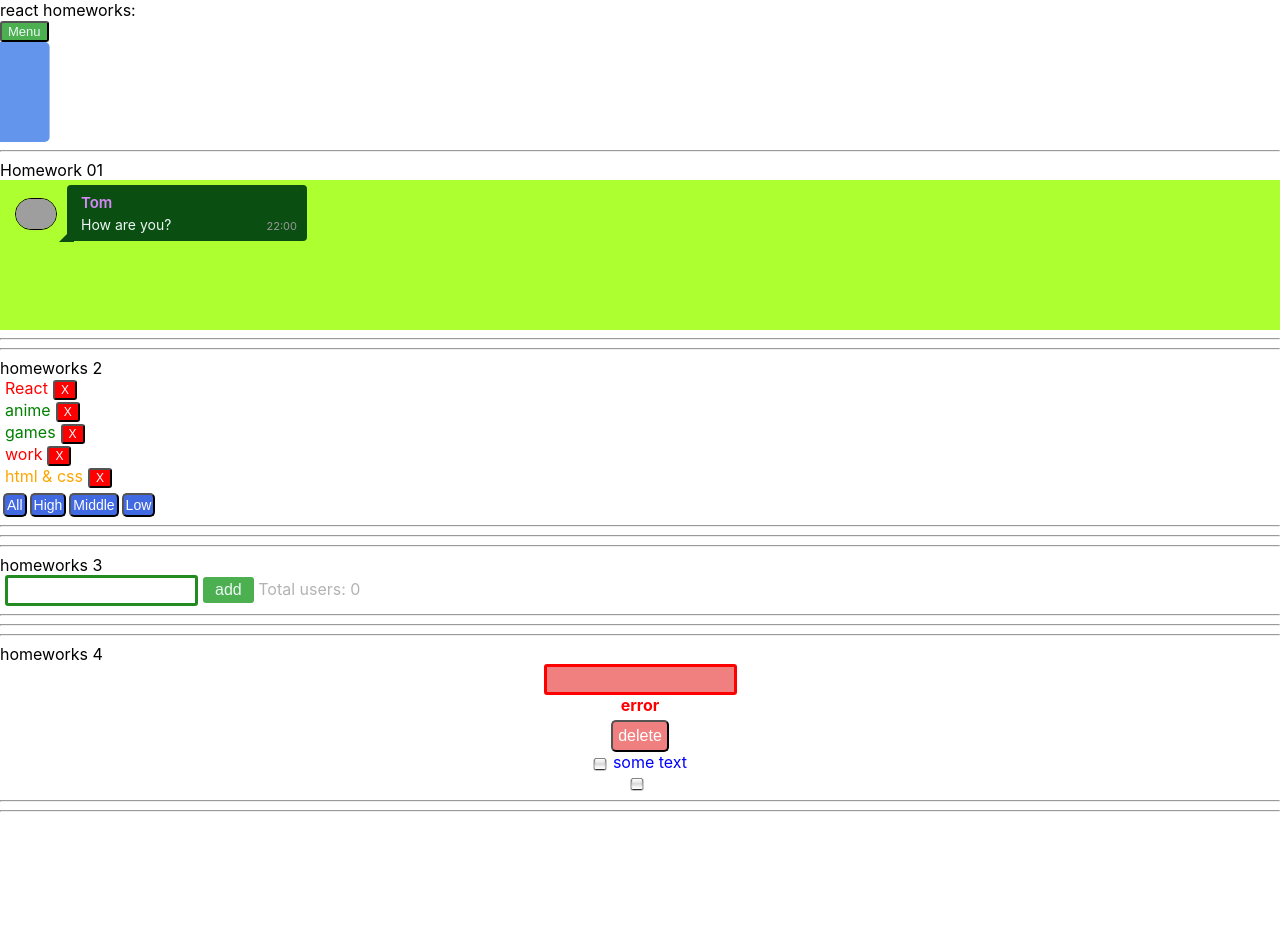
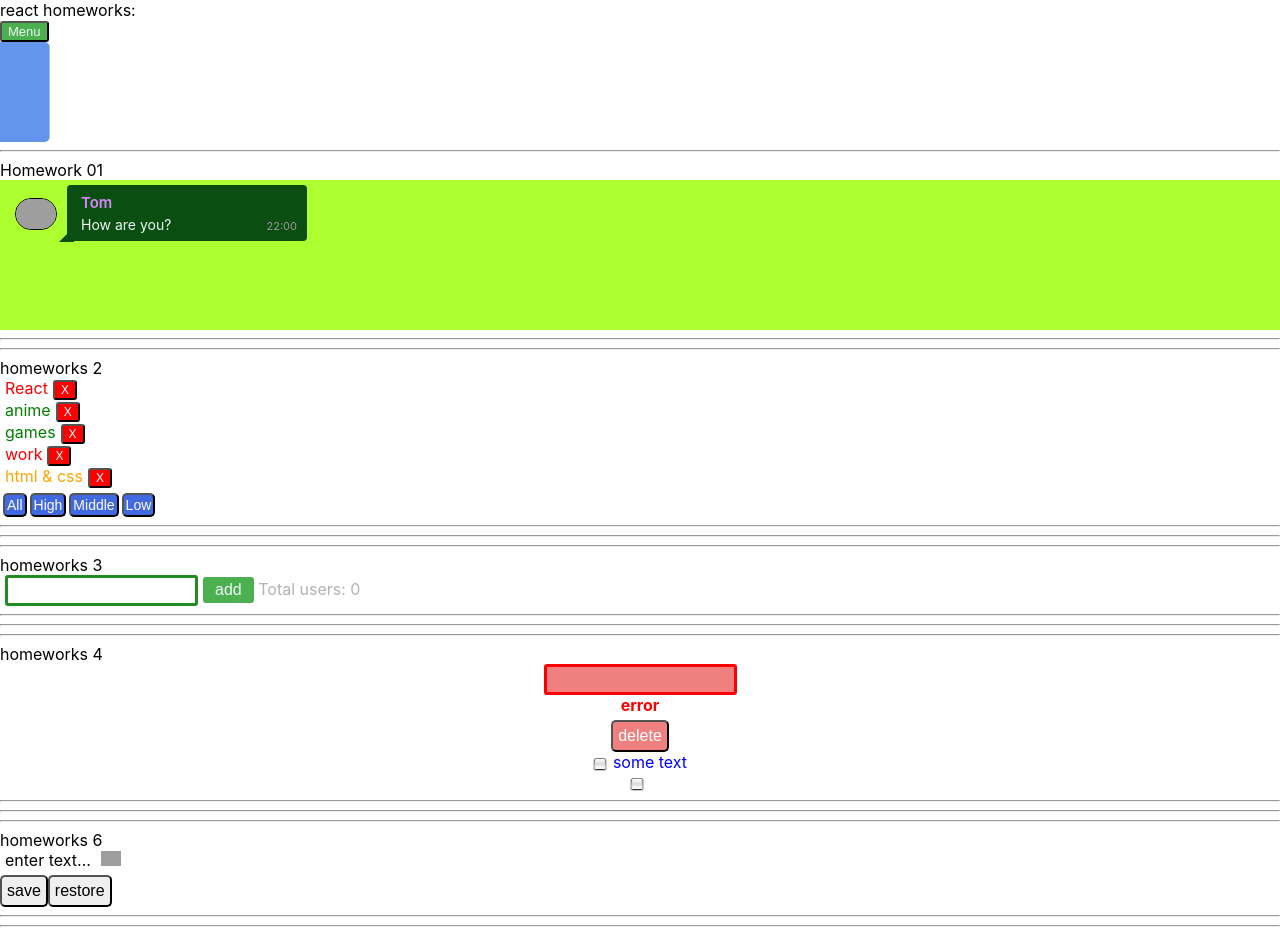
Before and after one commit to alex-machulski/React-Homeworks, a React (Create React App) app: page /#/pre-junior in a window 1280 px wide. Before the commit the page ends 820 px from the top, so only its background shows below. Built offline with nearby package versions, Linux system fonts and the light colour scheme; grey boxes are pictures that could not be loaded.

Commit message:
HW6 done

```diff
--- a/package.json
+++ b/package.json
@@ -14,6 +14,7 @@
     "@types/react-dom": "^16.9.0",
     "@types/react-router-dom": "^5.1.7",
     "@types/uuid": "^8.3.0",
+    "csscomb": "^4.3.0",
     "gh-pages": "^3.1.0",
     "react": "^16.13.1",
     "react-dom": "^16.13.1",
--- a/src/p2-homeworks/h5/pages/PreJunior.tsx
+++ b/src/p2-homeworks/h5/pages/PreJunior.tsx
@@ -3,6 +3,7 @@ import HW1 from "../../h1/HW1";
 import HW2 from "../../h2/HW2";
 import HW3 from "../../h3/HW3";
 import HW4 from "../../h4/HW4";
+import HW6 from "../../h6/HW6";
 
 function PreJunior() {
     return (
@@ -11,7 +12,7 @@ function PreJunior() {
             <HW2/>
             <HW3/>
             <HW4/>
-            {/*<HW6/>*/}
+            <HW6/>
         </div>
     );
 }
--- a/src/p2-homeworks/h6/HW6.tsx
+++ b/src/p2-homeworks/h6/HW6.tsx
@@ -10,7 +10,8 @@ function HW6() {
         saveState<string>("editable-span-value", value);
     };
     const restore = () => {
-        // setValue();
+        const savedItem: string = restoreState<string>("editable-span-value", "enter text...");
+        setValue(savedItem);
     };
 
     return (
--- /dev/null
+++ b/src/p2-homeworks/h6/common/c4-SuperEditableSpan/SuperEditableSpan.module.css
@@ -0,0 +1,8 @@
+.editableSpan {
+    margin-left: 5px;
+    color: black;
+}
+
+span.editableSpan img {
+    margin-left: 10px;
+}
--- a/src/p2-homeworks/h6/common/c4-SuperEditableSpan/SuperEditableSpan.tsx
+++ b/src/p2-homeworks/h6/common/c4-SuperEditableSpan/SuperEditableSpan.tsx
@@ -1,5 +1,6 @@
 import React, {DetailedHTMLProps, InputHTMLAttributes, HTMLAttributes, useState} from "react";
 import SuperInputText from "../../../h4/common/c1-SuperInputText/SuperInputText";
+import s from "./SuperEditableSpan.module.css";
 
 // тип пропсов обычного инпута
 type DefaultInputPropsType = DetailedHTMLProps<InputHTMLAttributes<HTMLInputElement>, HTMLInputElement>;
@@ -31,22 +32,22 @@ const SuperEditableSpan: React.FC<SuperEditableSpanType> = (
     const {children, onDoubleClick, className, ...restSpanProps} = spanProps || {};
 
     const onEnterCallback = () => {
-        // setEditMode(); // выключить editMode при нажатии Enter
+        setEditMode(false); // выключить editMode при нажатии Enter
 
         onEnter && onEnter();
     };
     const onBlurCallback = (e: React.FocusEvent<HTMLInputElement>) => {
-        // setEditMode(); // выключить editMode при нажатии за пределами инпута
+        setEditMode(false); // выключить editMode при нажатии за пределами инпута
 
         onBlur && onBlur(e);
     };
     const onDoubleClickCallBack = (e: React.MouseEvent<HTMLSpanElement, MouseEvent>) => {
-        // setEditMode(); // включить editMode при двойном клике
+        setEditMode(true); // включить editMode при двойном клике
 
         onDoubleClick && onDoubleClick(e);
     };
 
-    const spanClassName = `${"сделать красивый стиль для спана"} ${className}`;
+    const spanClassName = `${s.editableSpan} ${className}`;
 
     return (
         <>
@@ -60,15 +61,17 @@ const SuperEditableSpan: React.FC<SuperEditableSpanType> = (
                         {...restProps} // отдаём инпуту остальные пропсы если они есть (value например там внутри)
                     />
                 ) : (
+
                     <span
                         onDoubleClick={onDoubleClickCallBack}
                         className={spanClassName}
-
                         {...restSpanProps}
                     >
                         {/*если нет захардкодженного текста для спана, то значение инпута*/}
                         {children || restProps.value}
+                        <img src={"https://image.flaticon.com/icons/png/512/45/45706.png"} width={"20px"}/>
                     </span>
+
                 )
             }
         </>
```
Also changed, not shown: 1 other file (tests, documents, lock files or other folders).
